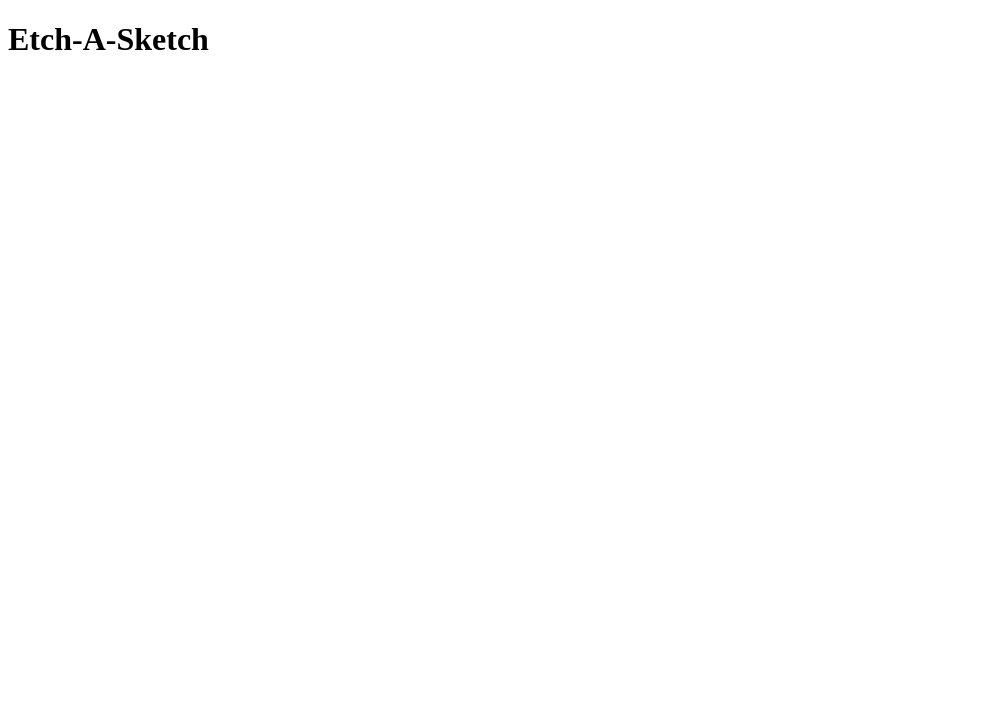
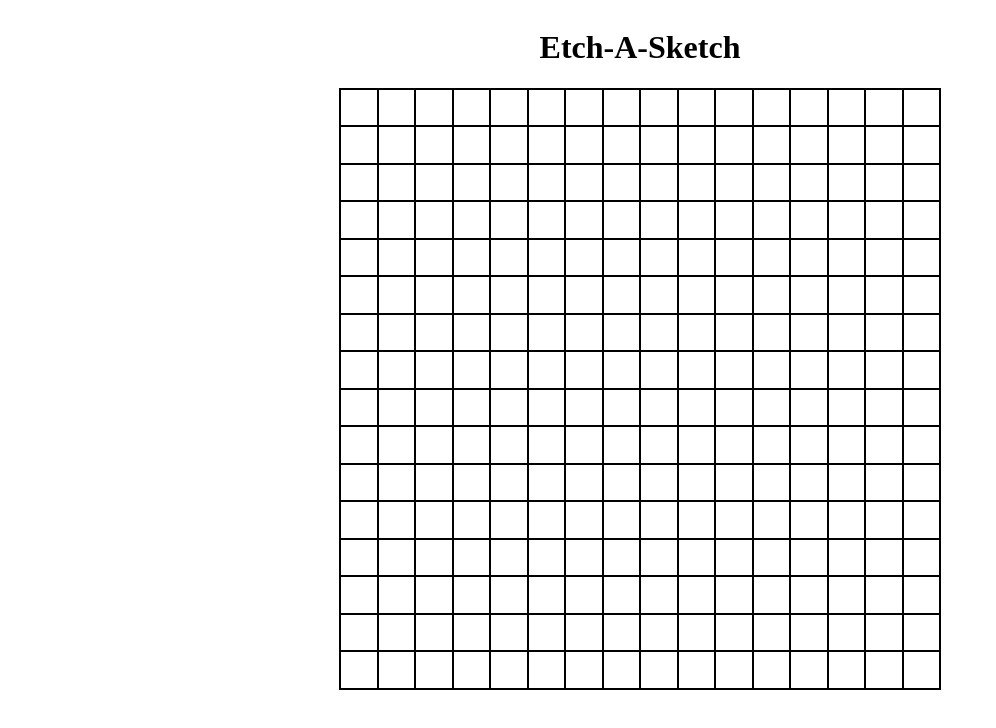
Before and after one commit to AustinDean39/etch-a-sketch, a plain HTML site: page index.html in a window 1280 px wide. Shown: the whole page, without its empty margins (0-996 px from the left). Drawn offline with Linux system fonts and the light colour scheme.

Commit message:
feat: Create 16x16 grid on the canvas

```diff
--- a/main.js
+++ b/main.js
@@ -16,3 +16,5 @@ function createCanvas(squares) {
 
   return;
 }
+
+createCanvas(16);
--- a/style.css
+++ b/style.css
@@ -0,0 +1,32 @@
+body {
+  display: flex;
+  flex-direction: column;
+  justify-content: center;
+  align-items: center;
+}
+
+.canvas {
+  /* flexbox options */
+  display: flex;
+  flex-direction: column;
+  justify-content: stretch;
+  align-items: stretch;
+
+  width: 600px;
+  height: 600px;
+  border: 1px solid black;
+}
+
+.row {
+  /* FLEXBOX SETTINGS */
+  flex: 1;
+  display: flex;
+  flex-direction: row;
+  justify-content: stretch;
+  align-items: stretch;
+}
+
+.column {
+  flex: 1;
+  border: 1px solid black;
+}
```
Also changed, not shown: index.html (line endings or trailing spaces).
